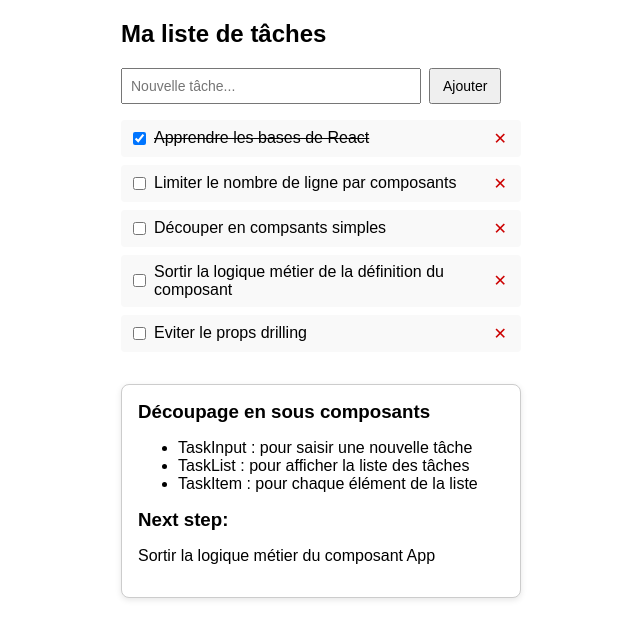
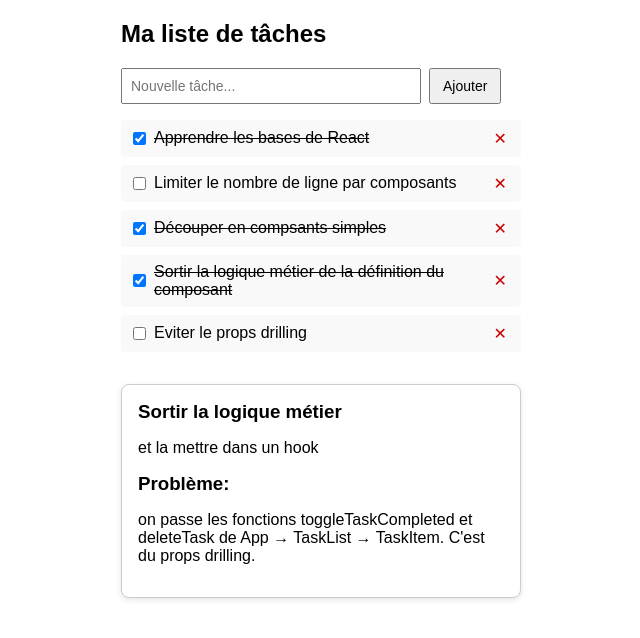
Before and after one commit to manudesir/TasklistExample, a React (Create React App) app: page / in a window 1280 px wide. Shown: the top 638 px of the page, without its empty margins (319-959 px from the left). Built offline with nearby package versions, Linux system fonts and the light colour scheme.

Commit message:
3. Tasklist with hooks with props drilling problem definition

```diff
--- a/src/App.tsx
+++ b/src/App.tsx
@@ -11,8 +11,8 @@ const App: React.FC = () => {
   const { tasks, addTask, toggleTaskCompleted, deleteTask } = useTasks([
     { id: 1, title: "Apprendre les bases de React", completed: true },
     { id: 2, title: "Limiter le nombre de ligne par composants", completed: false },
-    { id: 3, title: "Découper en compsants simples", completed: false },
-    { id: 4, title: "Sortir la logique métier de la définition du composant", completed: false },
+    { id: 3, title: "Découper en compsants simples", completed: true },
+    { id: 4, title: "Sortir la logique métier de la définition du composant", completed: true },
     { id: 4, title: "Eviter le props drilling", completed: false },
   ]);
 
@@ -43,14 +43,10 @@ const App: React.FC = () => {
           boxShadow: "0 2px 6px rgba(0,0,0,0.1)",
         }}
       >
-        <h3 style={{ marginTop: 0, marginBottom: 12 }}>Découpage en sous composants</h3>
-        <ul>
-          <li>TaskInput : pour saisir une nouvelle tâche</li>
-          <li>TaskList : pour afficher la liste des tâches</li>
-          <li>TaskItem : pour chaque élément de la liste</li>
-        </ul>
-        <h3 style={{ marginTop: 0, marginBottom: 12 }}>Next step:</h3>
-        <p>Sortir la logique métier du composant App</p>
+        <h3 style={{ marginTop: 0, marginBottom: 12 }}>Sortir la logique métier</h3>
+        <p>et la mettre dans un hook</p>
+        <h3 style={{ marginTop: 0, marginBottom: 12 }}>Problème:</h3>
+        <p>on passe les fonctions toggleTaskCompleted et deleteTask de App → TaskList → TaskItem. C'est du props drilling.</p>
       </div>
     </div>
   );
```
